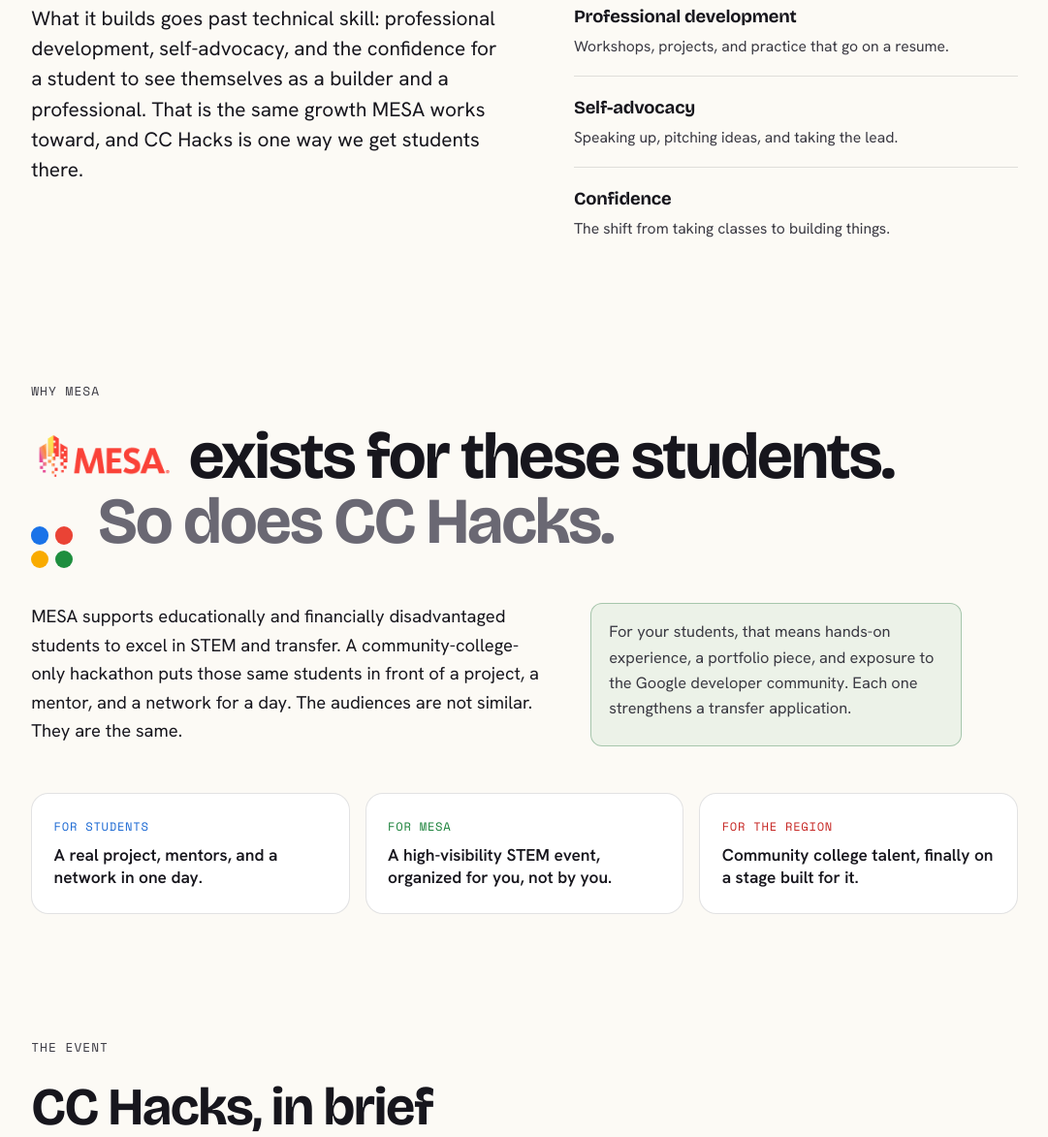
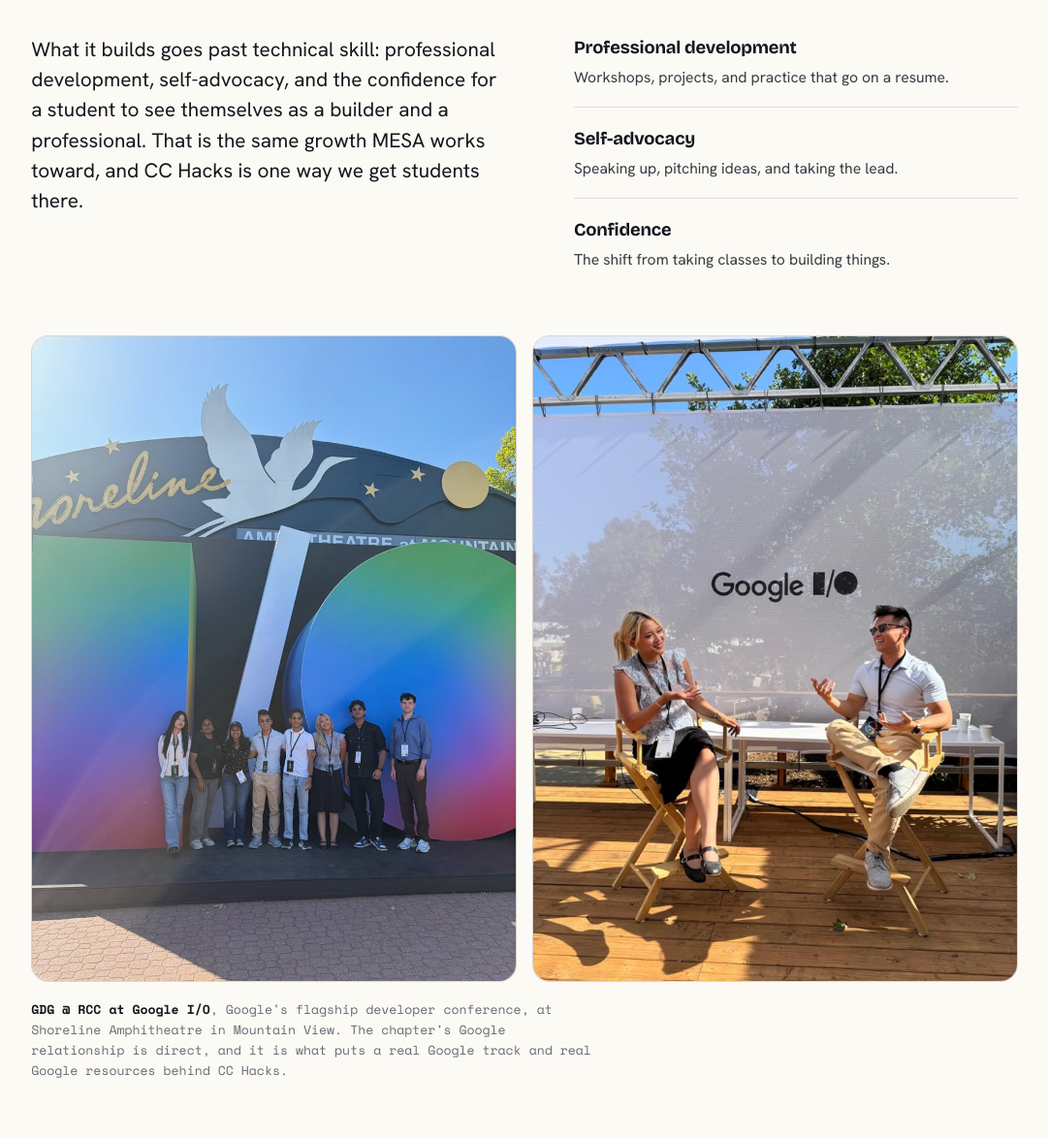
Before and after one commit to Sam-T-G/cc-hacks, a website built with Vite: page index.html in a window 1280 px wide. Shown: the part 2486-3659 px from the top of the page at 97% size, without its empty margins (99-1180 px from the left). Built offline with nearby package versions, Linux system fonts and the light colour scheme; some packages are replaced by stand-ins of ours.

Commit message:
Sell GDG harder: add Google I/O proof photos to the GDG section
Add a photo band showing the GDG @ RCC team at Google I/O (Shoreline
Amphitheatre) plus a fireside shot at the Google I/O backdrop, with a
caption tying the chapter's direct Google relationship to the real
Google track and resources behind CC Hacks. Strengthen the GDG lede
with the Google I/O connection. Photos are optimized JPEGs (3:4),
lazy-loaded with explicit dimensions (no layout shift), and fade in
with the rest of the section.

```diff
--- a/index.html
+++ b/index.html
@@ -109,7 +109,7 @@
   <section class="section gdg" id="gdg" aria-labelledby="gdg-title">
     <p class="eyebrow">Who's behind this</p>
     <h2 class="section-title" id="gdg-title">An official Google Developer Groups chapter, run by students.</h2>
-    <p class="section-lede">Google Developer Groups are community-run chapters, backed by Google, where students learn and build together. GDG @ RCC is the official chapter at Riverside City College, student-led, with regular workshops, discussions, and projects.</p>
+    <p class="section-lede">Google Developer Groups are community-run chapters, backed by Google, where students learn and build together. GDG @ RCC is the official chapter at Riverside City College: student-led, with regular workshops, discussions, and projects, and plugged into Google's developer community all the way up to Google I/O.</p>
     <div class="gdg-grid">
       <p class="gdg-aligns">What it builds goes past technical skill: professional development, self-advocacy, and the confidence for a student to see themselves as a builder and a professional. That is the same growth MESA works toward, and CC Hacks is one way we get students there.</p>
       <ul class="gdg-pillars">
@@ -118,6 +118,14 @@
         <li><span class="gdg-pk">Confidence</span><span class="gdg-pv">The shift from taking classes to building things.</span></li>
       </ul>
     </div>
+
+    <figure class="gdg-proof">
+      <div class="gdg-proof-imgs">
+        <img class="gdg-photo" src="/assets/photos/gdg-io-team.jpg" width="900" height="1200" alt="The GDG @ RCC team at the giant I/O sign at Google I/O, Shoreline Amphitheatre" loading="lazy" decoding="async" />
+        <img class="gdg-photo" src="/assets/photos/gdg-io-interview.jpg" width="675" height="900" alt="Two GDG @ RCC members in conversation in front of a Google I/O backdrop" loading="lazy" decoding="async" />
+      </div>
+      <figcaption class="gdg-proof-cap"><b>GDG @ RCC at Google I/O</b>, Google's flagship developer conference, at Shoreline Amphitheatre in Mountain View. The chapter's Google relationship is direct, and it is what puts a real Google track and real Google resources behind CC Hacks.</figcaption>
+    </figure>
   </section>
 
   <!-- WHY MESA -->
--- a/src/main.ts
+++ b/src/main.ts
@@ -20,7 +20,7 @@ const prefersReduced = () =>
 const REVEAL_SELECTOR =
   '.section .eyebrow, .big-statement, .section-title, .section-lede, ' +
   '.hack-lead, .hack-subhead, .qa-grid, .fmt-grid, .mlh-benefits, .mlh-status, ' +
-  '.why-body, .why-cards, .gdg-grid, .facts, .levels, .levels-status, .mesa-track, ' +
+  '.why-body, .why-cards, .gdg-grid, .gdg-proof, .facts, .levels, .levels-status, .mesa-track, ' +
   '.podium, .track-cards, .track-matrix, .dial, .tier-panels, .scope-foot, ' +
   '.reach-stats, .reach-strategy, .roster, ' +
   '.anchor-card, .fund-list, .fund-foot, .ask-steps, .ask-cta';
--- a/styles.css
+++ b/styles.css
@@ -562,7 +562,7 @@ html:not(.js) .tier-tag span { color: var(--ink-soft); font-weight: 700; }
   html.motion :is(
     .section .eyebrow, .big-statement, .section-title, .section-lede,
     .hack-lead, .hack-subhead, .qa-grid, .fmt-grid, .mlh-benefits, .mlh-status,
-    .why-body, .why-cards, .gdg-grid, .facts, .levels, .levels-status, .mesa-track,
+    .why-body, .why-cards, .gdg-grid, .gdg-proof, .facts, .levels, .levels-status, .mesa-track,
     .podium, .track-cards, .track-matrix, .dial, .tier-panels, .scope-foot,
     .reach-stats, .reach-strategy, .roster,
     .anchor-card, .fund-list, .fund-foot, .ask-steps, .ask-cta
@@ -605,6 +605,20 @@ html:not(.js) .tier-tag span { color: var(--ink-soft); font-weight: 700; }
 .gdg-pk { font-family: var(--f-display); font-weight: 700; font-size: 1.15rem; letter-spacing: -.01em; }
 .gdg-pv { color: var(--ink-soft); font-size: .98rem; line-height: 1.4; }
 @media (max-width: 760px) { .gdg-grid { grid-template-columns: 1fr; gap: 1.75rem; } }
+
+/* GDG proof: the chapter at Google I/O */
+.gdg-proof { margin-top: 3rem; }
+.gdg-proof-imgs { display: grid; grid-template-columns: 1fr 1fr; gap: 1rem; }
+.gdg-photo {
+  display: block; width: 100%; height: auto; aspect-ratio: 3 / 4; object-fit: cover;
+  border-radius: var(--radius); border: 1px solid var(--line); background: var(--paper-2);
+}
+.gdg-proof-cap {
+  margin-top: 1.1rem; font-family: var(--f-mono); font-size: .82rem; line-height: 1.6;
+  color: var(--muted); max-width: 72ch;
+}
+.gdg-proof-cap b { color: var(--ink); font-weight: 700; }
+@media (max-width: 560px) { .gdg-proof-imgs { gap: .6rem; } }
 
 /* ============================================================
    BRAND / PARTNER LOGOS
```
Also changed, not shown: public/assets/photos/gdg-io-interview.jpg (added), public/assets/photos/gdg-io-team.jpg (added).
